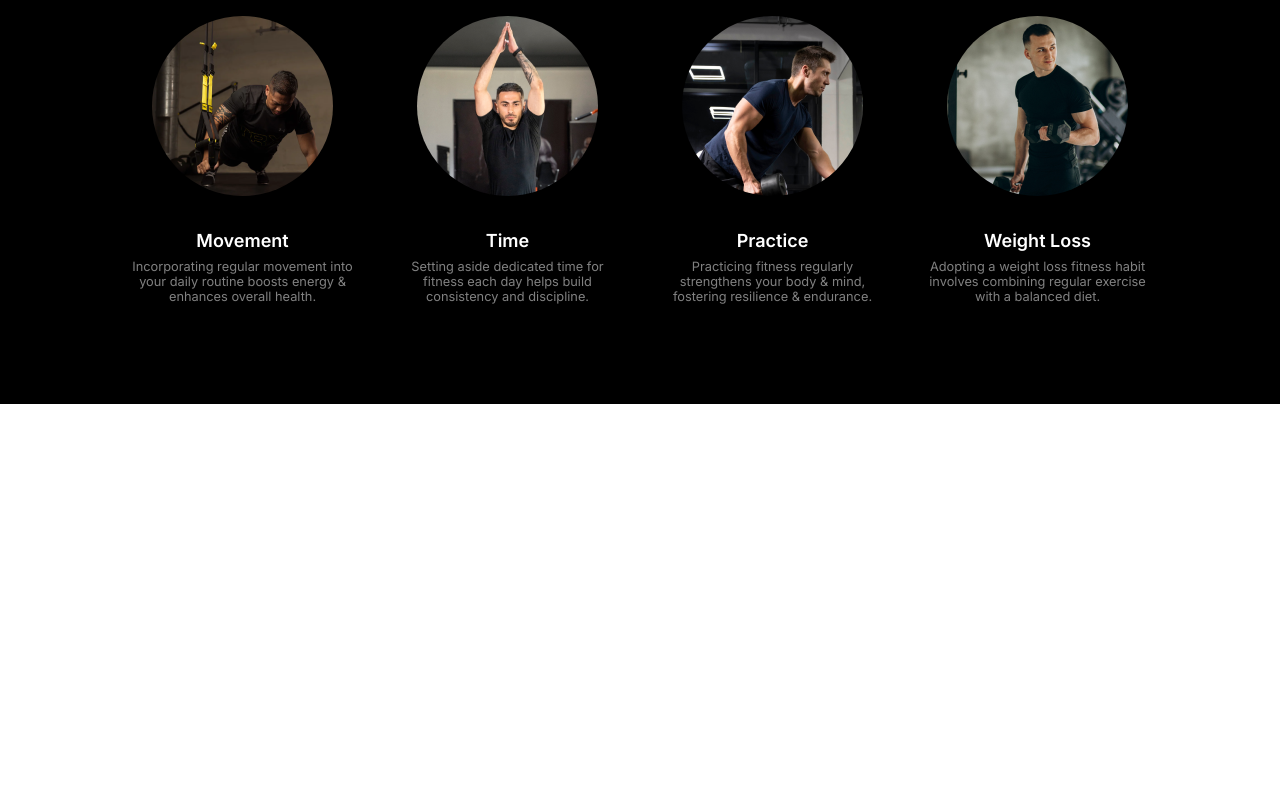
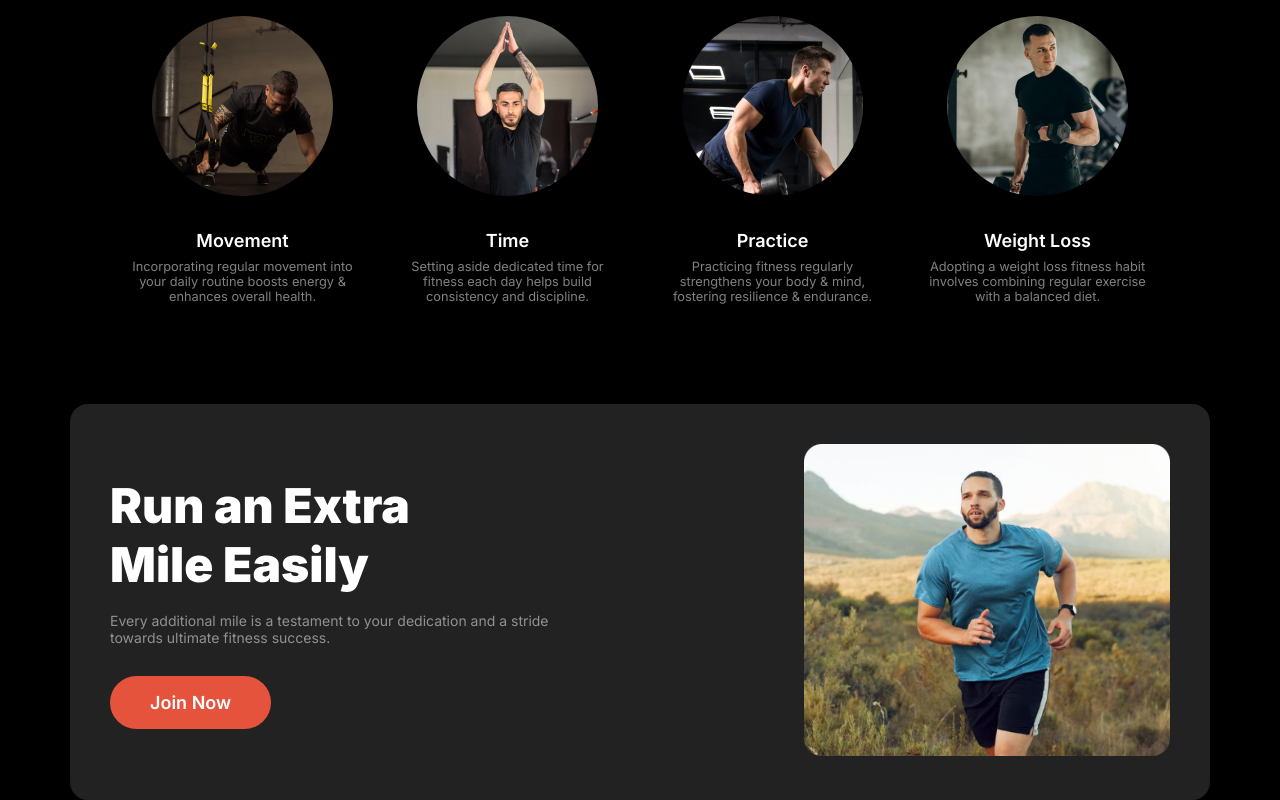
Before and after one commit to RizwanSiddiqui021/B10A2-RizwaN, a plain HTML site: page index.html in a window 1280 px wide. Shown: the part 927-1727 px from the top of the page. Before the commit the page ends 1331 px from the top, so only its background shows below. Drawn offline with Linux system fonts and the light colour scheme; a web font is replaced by a local one.

Commit message:
completed the extra mile section

```diff
--- a/index.html
+++ b/index.html
@@ -10,6 +10,7 @@
 <body>
 
     <header>
+        <!-- hero-section -->
         <section class="hero-section">
             <!-- nav-bar -->
              <div class="nav-bar">
@@ -56,6 +57,7 @@
         </section>
     </header>
     <main>
+        <!-- your-habits-section -->
         <section class="your-habits-section">
             <div class="your-habits-texts">
                 <h1 class="your-habits-title">Change Your Habits</h1>
@@ -86,6 +88,19 @@
             </div>
         </section>
 
+        <section class="extra-mile-section">
+            <div class="extra-mile-contents">
+                <div class="extra-mile-texts">
+                    <h2 class="extra-mile-title">Run an Extra<br>Mile Easily</h2>
+                    <p class="extra-mile-description">Every additional mile is a testament to your dedication and a stride towards ultimate fitness success.</p>
+                    <button class="primary-button">Join Now</button>
+                </div>
+
+                <div class="extra-mile-image">
+                    <img src="images/run.png" alt="">
+                </div>
+            </div>
+        </section>
     </main>
     <footer></footer>
 
--- a/styles/style.css
+++ b/styles/style.css
@@ -14,6 +14,7 @@
     --white: rgba(255, 255, 255, 1);
     --white2: rgba(255, 255, 255, 0.5);
     --black: rgba(0, 0, 0, 1);
+    --black2: rgba(34, 34, 34, 1);
 }
 
 /* shared styles */
@@ -44,7 +45,8 @@
     max-width: 1440px;
     margin: 0 auto;
     padding-top: 45px;
-    background: radial-gradient(circle, rgba(46, 46, 46, 1), rgba(17, 17, 17, 1));
+    /* background: radial-gradient(circle, rgba(46, 46, 46, 1), rgba(17, 17, 17, 1)); */
+    background: linear-gradient(to bottom, rgba(50, 50, 50, 1), rgba(17, 17, 17, 1));
 }
 
 /* nav-bar styles */
@@ -266,8 +268,46 @@
     font-weight: 400;
 }
 
+/* extra-mile-section styles */
 
+.extra-mile-section{
+    max-width: 1440px;
+    margin: 0 auto;
+    background-color: rgb(0, 0, 0);
+}
 
+.extra-mile-contents{
+    max-width: 1060px;
+    margin: 0 auto;
+    padding: 40px;
+    background-color: var(--black2);
+    border-radius: 18px;
+    display: flex;
+    justify-content: space-between;
+    align-items: center;
+}
+
+.extra-mile-texts{
+    max-width: 445px;
+}
+
+.extra-mile-title{
+    color: var(--white);
+    font-size: 3rem;
+    font-weight: 900;
+    margin-bottom: 18px;
+}
+
+.extra-mile-description{
+    color: var(--white2);
+    font-size: 0.875rem;
+    font-weight: 400;
+    margin-bottom: 30px;
+}
+
+.extra-mile-image>img{
+    max-width: 100%;
+}
 
 /* styles for mobile devices */
 
@@ -310,6 +350,11 @@
 
     .hero-description{
         width: 300px;
+    }
+
+    .hero-buttons{
+        justify-content: space-between;
+        gap: 10px;
     }
 
     #shape{
```
Also changed, not shown: images/run.jpg (deleted), images/run.png (added).
